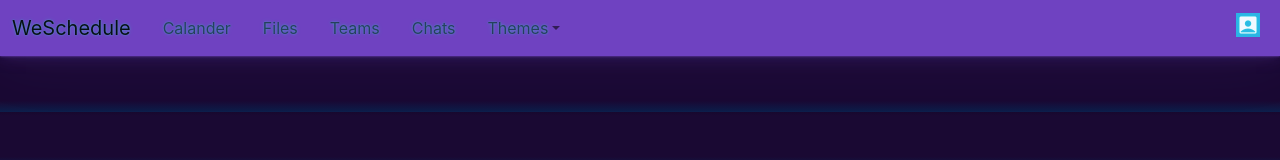
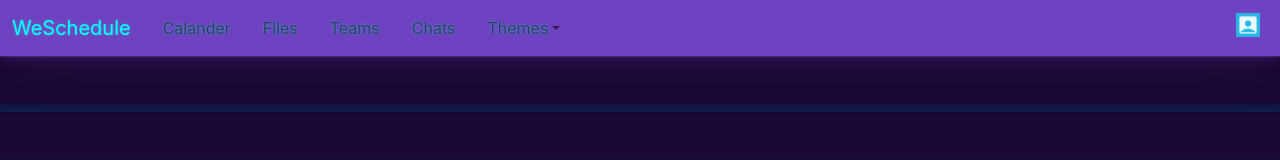
Before and after one commit to isthisdotusernametaken/WeSchedule, a React (Create React App) app: page / in a window 1280 px wide. Shown: the top 160 px of the page. Built offline with nearby package versions, Linux system fonts and the light colour scheme.

Commit message:
Update App.css to account for addition of buttons.

```diff
--- a/src/App.css
+++ b/src/App.css
@@ -1,7 +1,14 @@
+.navbar-brand {
+  color: aqua;
+  background: 0;
+  border: 0;
+}
+
 .nav-item {
   margin: 0 0.5rem;
   display: flex;
 }
+
 .material-symbols-outlined {
   color: aliceblue;
   font-variation-settings:
```
